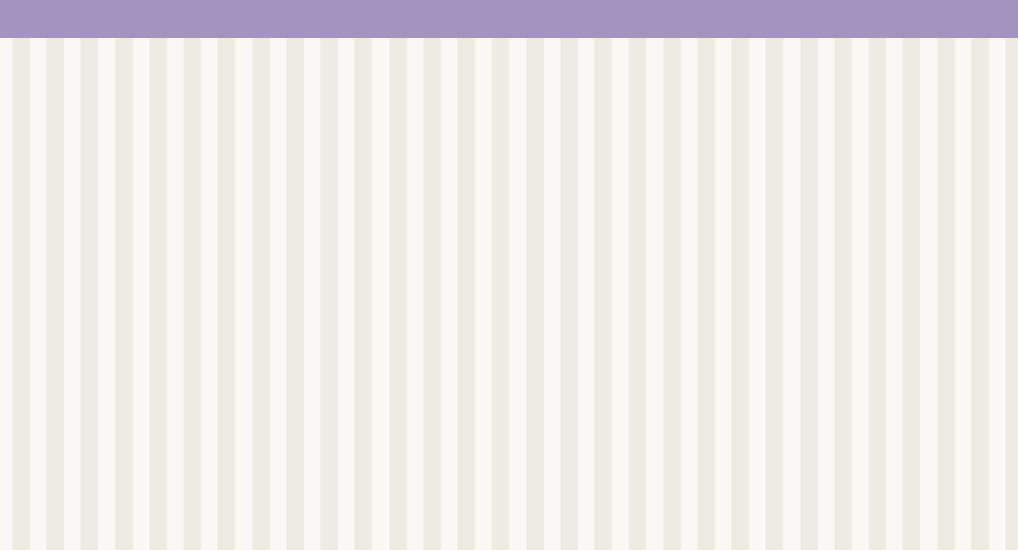
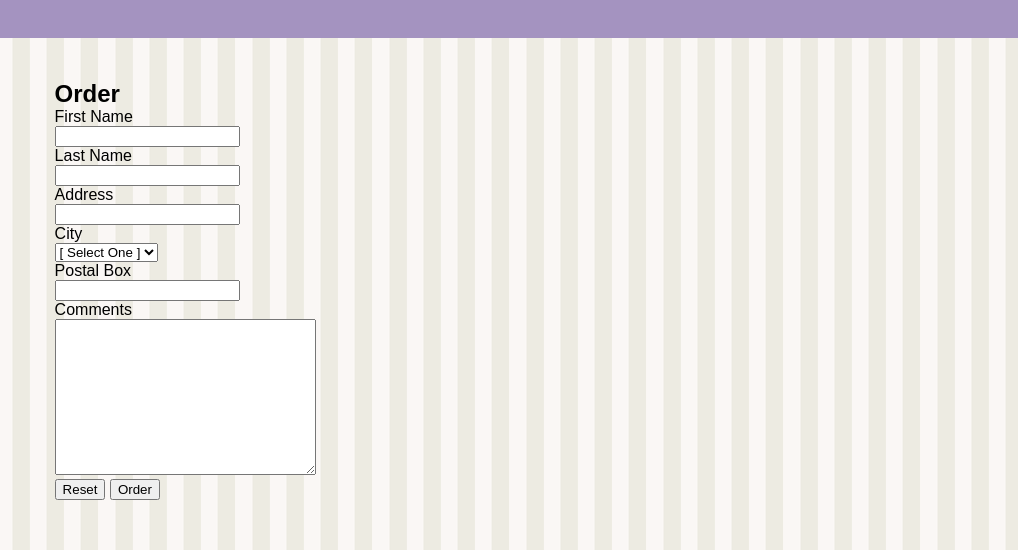
Before and after one commit to kidusmik/bethanies_pie_shop-web, a plain HTML site: page order.html in a window 1280 px wide. Shown: the top 550 px of the page, 262-1280 px from the left. Drawn offline with Linux system fonts and the light colour scheme.

Commit message:
Added: Input form for the Order page

```diff
--- a/order.html
+++ b/order.html
@@ -25,7 +25,56 @@
         <aside><img src="images/logo.png" alt="Bethanie's Pie Shop Logo"></aside>
 
         <article>
+            <h1>Order</h1>
+            <form action="http://localhost:7071/api/post" method="post">
 
+                <div class="input-group">
+                    <div><label for="first-name">First Name</label></div>
+                    <div><input type="text" name="first-name" id="first-name" /></div>
+                </div>
+
+                <div class="input-group">
+                    <div><label for="last-name">Last Name</label></div>
+                    <div><input type="text" name="last-name" id="last-name" /></div>
+                </div>
+
+                <div class="input-group">
+                    <div><label for="address">Address</label></div>
+                    <div><input type="text" name="address" id="address" /></div>
+                </div>
+
+                <div class="input-group">
+                    <div><label for="city">City</label></div>
+
+                    <div>
+                        <select name="city" id="city">
+                            <option value="" selected>[ Select One ]</option>
+                            <option value="Addis-Ababa">Addis Ababa</option>
+                            <option value="Nathret">Nathret</option>
+                            <option value="Dire-Dawa">Dire Dawa</option>
+                            <option value="Hawassa">Hawassa</option>
+                            <option value="Bahir-Dar">Bahir Dar</option>
+                        </select>
+                    </div>
+                </div>
+
+                <div class="input-group">
+                    <div><label for="po-box">Postal Box</label></div>
+                    <div><input type="text" name="po-box" id="po-box" /></div>
+                </div>
+
+                <div class="input-group">
+                    <div><label for="comments">Comments</label></div>
+                    <div>
+                        <textarea name="comments" id="comments" cols="30" rows="10">
+
+                        </textarea>
+                    </div>
+                </div>
+
+                <input type="reset" value="Reset" />
+                <input type="submit" value="Order" />
+            </form>
         </article>
     </main>
     <footer>
```
